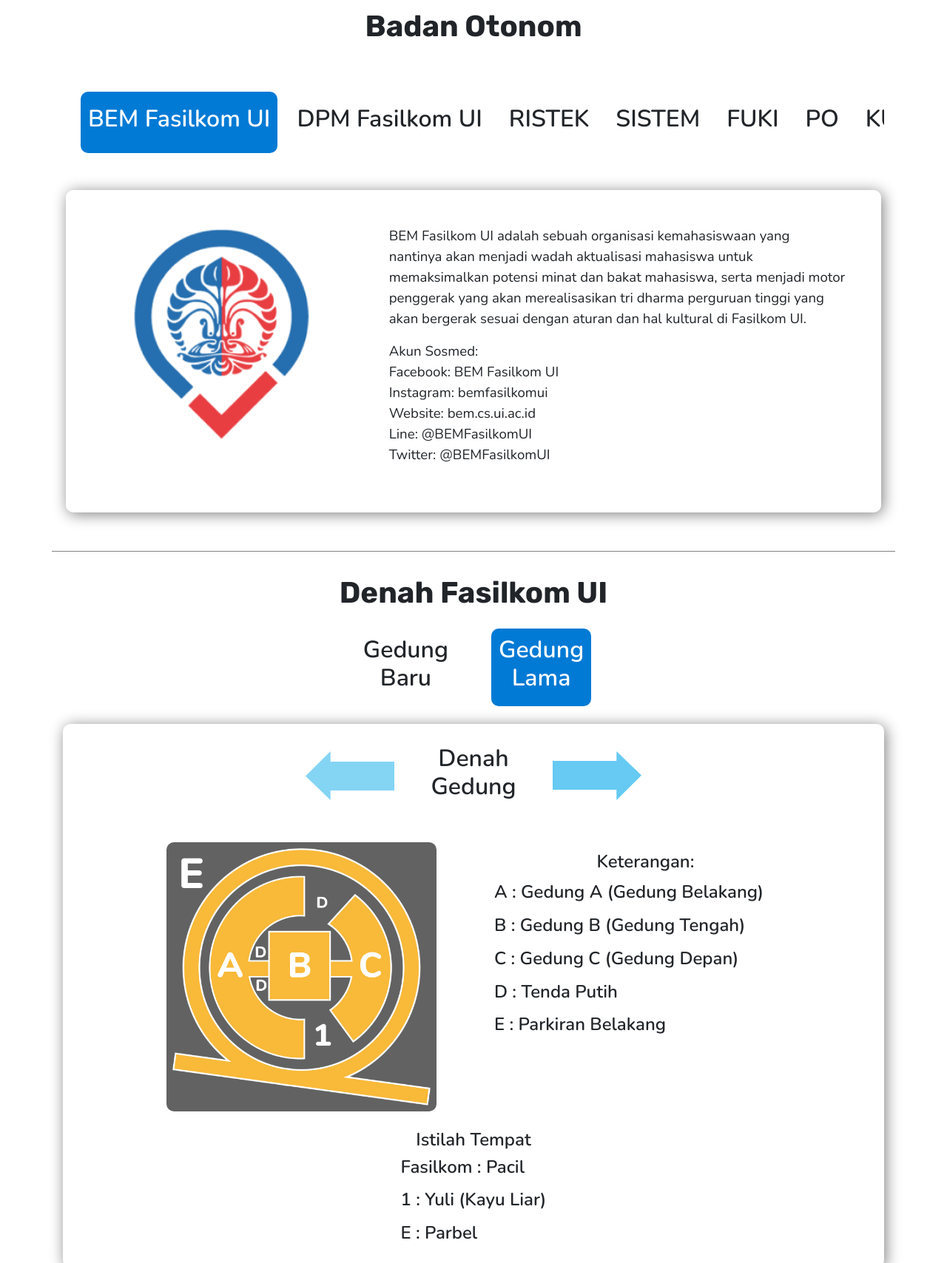
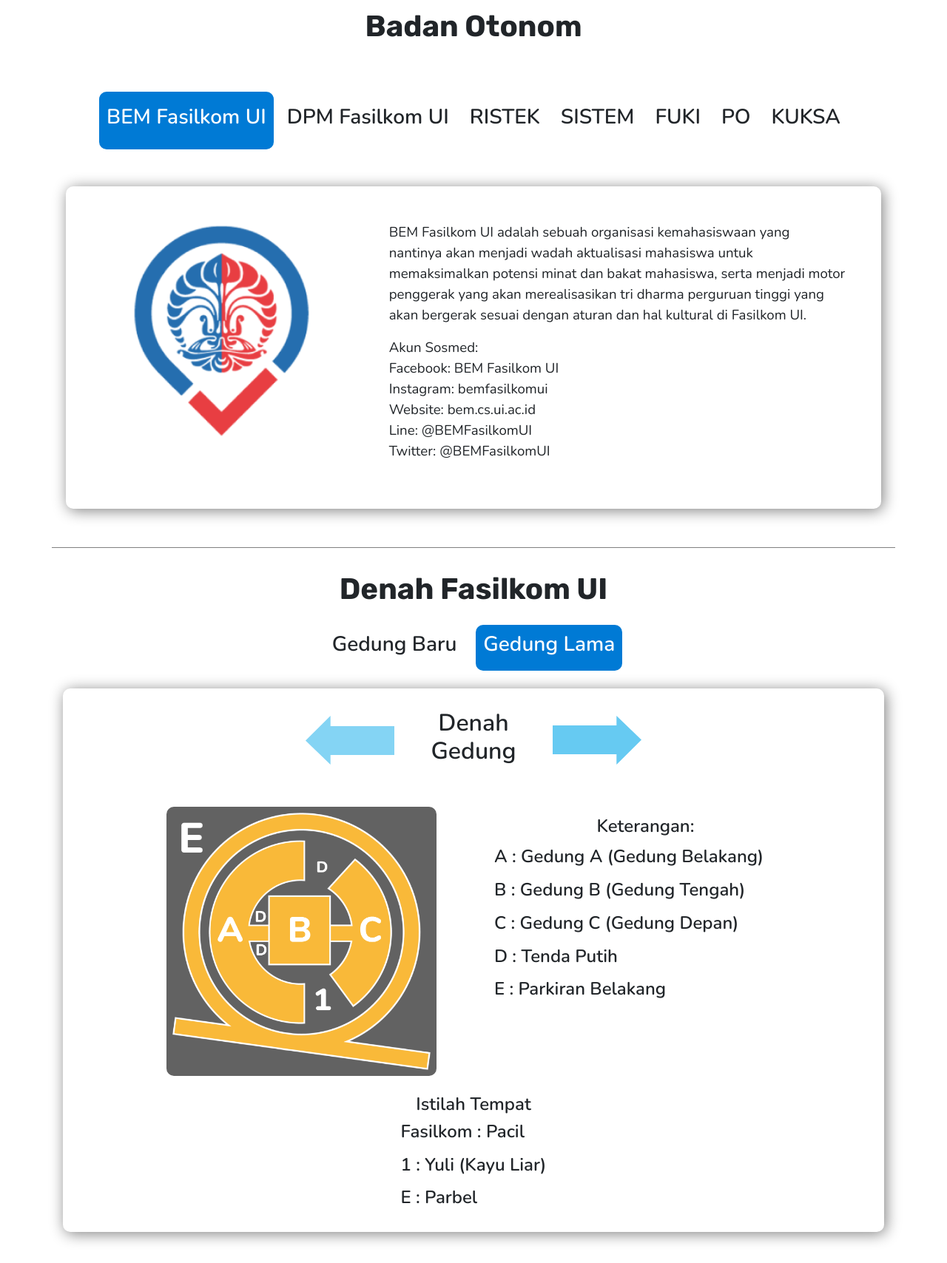
Before and after one commit to hsjsjsj009/IMABA, a plain HTML site: page Info Fasilkom/fasilkom.html in a window 1280 px wide. Shown: the part 1140-2848 px from the top of the page at 74% size. Drawn offline with nearby package versions, Linux system fonts and the light colour scheme.

Commit message:
repairing part 1 2 3

```diff
--- a/Info Fasilkom/Part1.js
+++ b/Info Fasilkom/Part1.js
@@ -108,15 +108,15 @@ let menuComp = document.createDocumentFragment();
 let infoComp = document.createDocumentFragment();
 Data.forEach(element => {
     // Menu Component
-        let text = document.createElement('h2');
+        let text = document.createElement('h3');
         text.innerHTML=element.text;
         text.setAttribute('class',element.class);
         let menu = document.createElement('div');
         menu.setAttribute('id',element.id);
         if(element.active){
-            menu.setAttribute('class','menu buttonfx slideleft btn-active mx-2');
+            menu.setAttribute('class','menu buttonfx slideleft btn-active mx-1');
         }else{
-            menu.setAttribute('class','menu buttonfx slideleft mx-2');
+            menu.setAttribute('class','menu buttonfx slideleft mx-1');
         }
         menu.setAttribute('onclick','changeMenu(this)');
         menu.appendChild(text);
--- a/Info Fasilkom/Part3.js
+++ b/Info Fasilkom/Part3.js
@@ -29,7 +29,7 @@ let container = document.createDocumentFragment();
 
 DataBudaya.forEach(obj => {
     let col = document.createElement('div');
-    col.classList.add("col-md-6","justify-content-center","p-2");
+    col.classList.add("col-md-6","justify-content-center","py-2","px-3");
     let text = document.createElement('p');
     text.style.textAlign="justify";
     text.textContent=obj[1];
--- a/Info Fasilkom/fasilkom.css
+++ b/Info Fasilkom/fasilkom.css
@@ -105,9 +105,7 @@ margin: 0px;
     padding:10px;
 }
 
-
-
-  .buttonfx:before,
+.buttonfx:before,
 .buttonfx:after{
   content: '';
   position: absolute;
--- a/Info Fasilkom/fasilkom.html
+++ b/Info Fasilkom/fasilkom.html
@@ -83,17 +83,17 @@
       <!-- Code Injected -->
     </div>
   </div>
-  <div id="part2" class="container app-cont mb-3 pt-3 pb-5 mx-auto">
+  <div id="part2" class="container app-cont mb-5 pt-3 pb-5 mx-auto">
     <h1 class="text-center mb-4">Denah Fasilkom UI</h1>
     <div class="row part2-button justify-content-center text-center mb-4" style="white-space: nowrap;">
-        <div onclick="changeBuilding(this)" style="max-width: 200px;" class="align-self-center buttonfx slideleft mx-4 map-button" id="new"><h2 class="text-center">
-            Gedung<br>Baru
-          </h2></div>
-          <div onclick="changeBuilding(this)" style="max-width: 200px;" class="mx-4 map-button align-self-center buttonfx slideleft btn-active" id="old"><h2 class="text-center">
-              Gedung<br>Lama
-            </h2></div>
+        <div onclick="changeBuilding(this)" style="max-width: 200px;" class="align-self-center buttonfx slideleft mx-2 map-button" id="new"><h3 class="text-center">
+            Gedung Baru
+          </h3></div>
+          <div onclick="changeBuilding(this)" style="max-width: 200px;" class="mx-2 map-button align-self-center buttonfx slideleft btn-active" id="old"><h3 class="text-center">
+              Gedung Lama
+          </h3></div>
     </div>
-    <div id="map-container" class="pt-1" >
+    <div id="map-container" class="pt-1 mb-4">
       <div class="row navigation pt-2 px-3 justify-content-center mb-4" style="flex-wrap:nowrap;">
         <button onclick="prevMap()" class="nav-button align-self-center col-sm" style="height: 95px; max-width: 150px;"><img src="../Asset Info Fasilkom/Previous.svg" alt="" class="img-fluid prev"  ></button>
           <h2 style="white-space: nowrap; max-width: 220px;" id="desc-lantai" class="align-self-center col-sm-2 py-3 text-center lantai"></h2>
```
Also changed, not shown: Informasi.html (+15 -15 lines).
